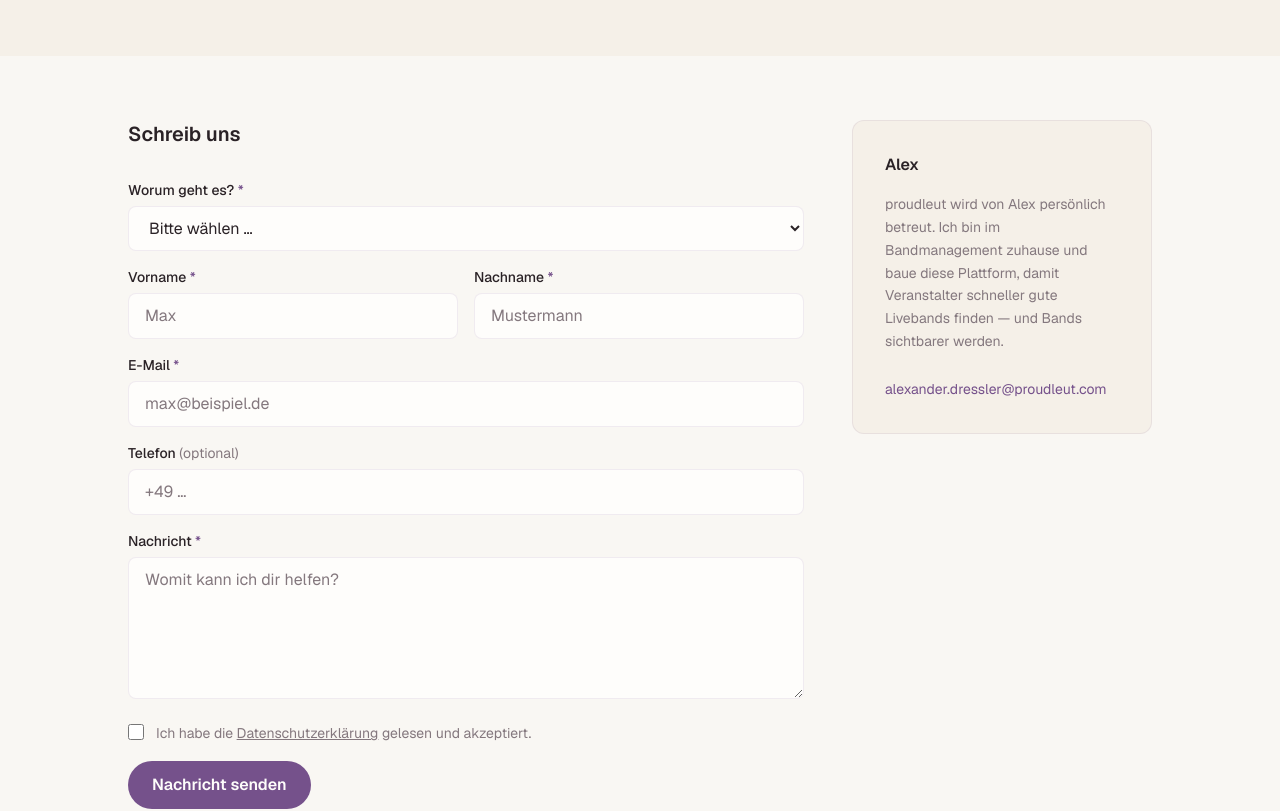
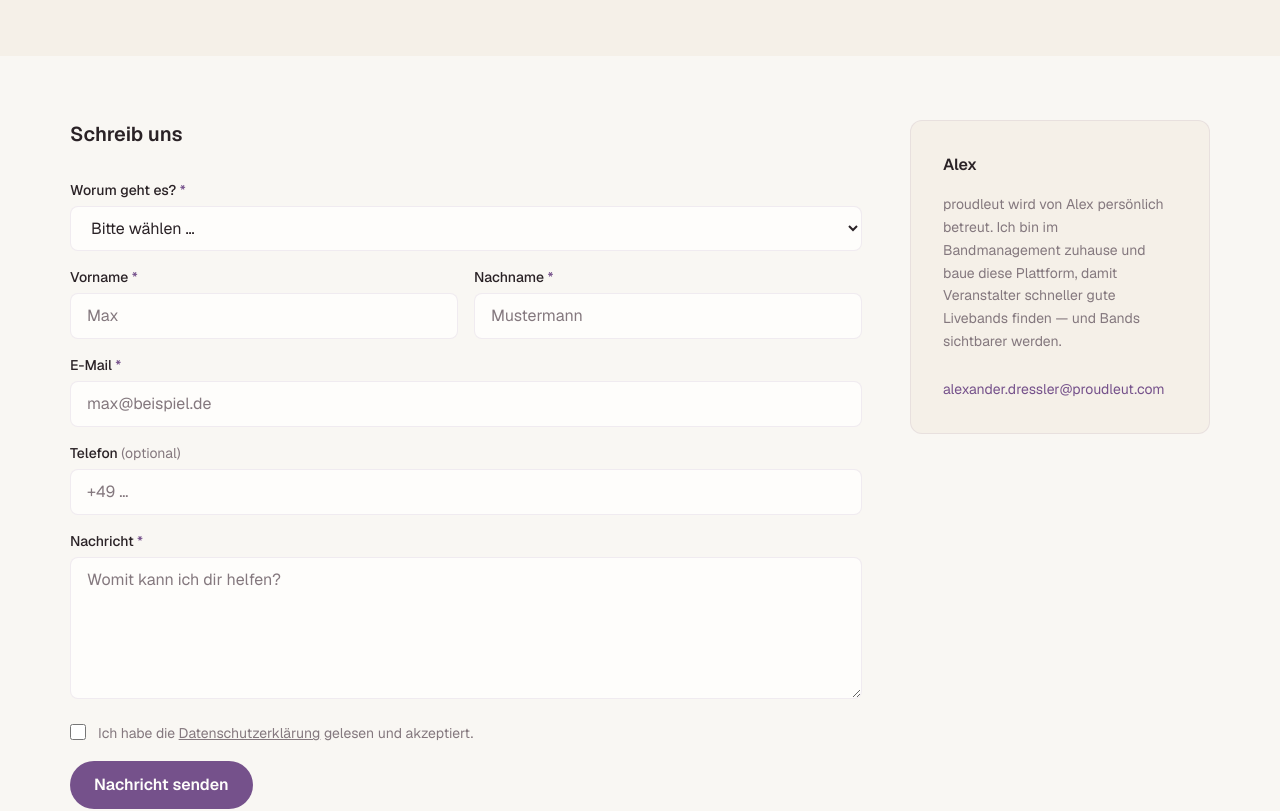
Before and after one commit to Aldr-boy/proudleut-website, a Next.js app: page /kontakt in a window 1280 px wide. Shown: the part 720-1531 px from the top of the page. Built offline with nearby package versions, Linux system fonts and the light colour scheme.

Commit message:
refactor(layout): use container shell on contact form

```diff
--- a/components/kontakt/KontaktFormular.tsx
+++ b/components/kontakt/KontaktFormular.tsx
@@ -136,7 +136,7 @@ export default function KontaktFormular() {
 
       {/* ── Formular + Persönlicher Kontaktblock ──────────── */}
       <section className="bg-pl-canvas py-16 px-4 sm:px-6">
-        <div className="max-w-5xl mx-auto grid grid-cols-1 lg:grid-cols-[1fr_300px] gap-12 items-start">
+        <div className="pl-container-shell grid grid-cols-1 lg:grid-cols-[1fr_300px] gap-12 items-start">
 
           {/* Formular */}
           <div>
```
